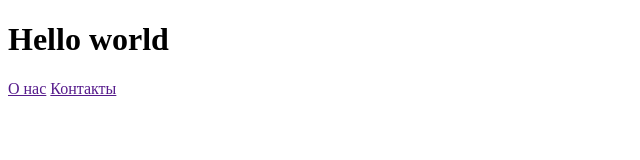
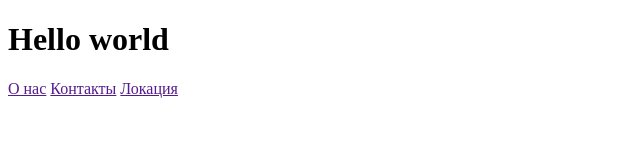
Before and after one commit to KhandonDivlokhchieva/git, a plain HTML site: page index.html in a window 1280 px wide. Shown: the full height of the page, 0-640 px from the left. Drawn offline with Linux system fonts and the light colour scheme.

Commit message:
index.html добавлен новая ссылка

```diff
--- a/index.html
+++ b/index.html
@@ -11,6 +11,7 @@
     <h1> Hello world </h1>
     <a href="">О нас</a>
     <a href="">Контакты</a>
+    <a href="">Локация</a>
 </body>
 
 </html>
```
